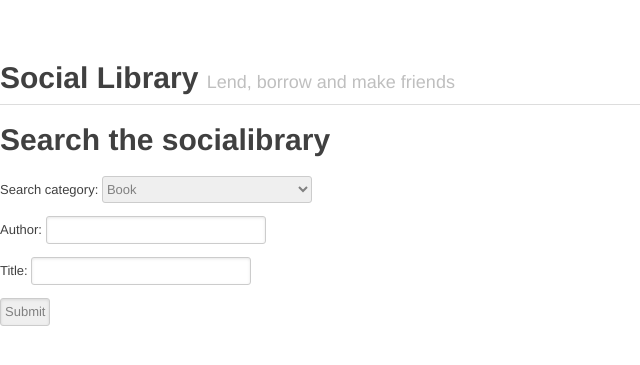
After one commit to socialibrary/socialibrary, a Django app: template templates/search.html in a window 1280 px wide. The commit adds this page. Shown: the top 365 px of the page, without its empty margins (0-640 px from the left). Run offline with Django 3.2, Linux system fonts and the light colour scheme; the template is opened without the code that fills it, so the values that code supplies are empty; some libraries are stand-ins or nearby versions.

Commit message:
added search file

```diff
--- /dev/null
+++ b/templates/search.html
@@ -0,0 +1,72 @@
+{% extends "base.html" %}
+
+{% block title %}Search socialibrary{% endblock %}
+{% block body %}
+<script type="text/javascript">
+  var txt_book =  "Search category: <select name='category' id='category' onchange='formreload(this.form)'> \
+      <option value='1' selected='selected'>Book<\/option> \
+      <option value='2'>Movie<\/option> \
+      <option value='3'>Game<\/option> \
+    <\/select> \
+ \
+    Author: <input type='text' name='author' id='author'\/> \
+    Title: <input type='text' name='title' id='title'\/> \
+ \
+    <input type='submit' name='search' id='search'\/> \
+  ";
+  var txt_Movie = "Search category: <select name='category' id='category' onchange='formreload(this.form)'> \
+      <option value='1'>Book<\/option> \
+      <option value='2' selected='selected'>Movie<\/option> \
+      <option value='3'>Game<\/option> \
+    <\/select> \
+ \
+    Actor: <input type='text' name='actor' id='actor'\/> \
+    Title: <input type='text' name='title' id='title'\/> \
+    Genre: <input type='text' name='genre' id='genre'\/> \
+ \
+    <input type='submit' name='search' id='search'\/> \
+  ";
+
+  var txt_Game = "Search category: <select name='category' id='category' onchange='formreload(this.form)'> \
+      <option value='1'>Book<\/option> \
+      <option value='2'>Movie<\/option> \
+      <option value='3' selected='selected'>Game<\/option> \
+    <\/select> \
+ \
+    Title: <input type='text' name='title' id='title'\/> \
+ \
+    <input type='submit' name='search' id='search'\/> \
+  ";
+
+  function formreload(form)
+  {
+    var dropdownval = form.category.value;
+    if (dropdownval == 1)
+    {
+    form.innerHTML=txt_Book;
+    }
+    else if (dropdownval == 2) {
+    form.innerHTML=txt_Movie;
+    }
+    else {
+    form.innerHTML=txt_Game;
+    }
+  }
+</script>
+<div class="search">
+  <h1>Search the socialibrary</h1>
+
+  <form id="searchform" name="searchform" action="/searchitem">
+    Search category: <select name="category" id="category" onchange="formreload(this.form)">
+      <option value="1" selected="selected">Book</option>
+      <option value="2">Movie</option>
+      <option value="3">Game</option>
+    </select>
+    <br/><br/>
+    Author: <input type="text" name="author" id="author"/><br/><br/>
+    Title: <input type="text" name="title" id="title"/><br/><br/>
+
+    <input type="submit" name="search" id="search"/><br/>
+  </form>
+</div>
+{% endblock %}
--- a/templates/userstart.html
+++ b/templates/userstart.html
@@ -10,7 +10,7 @@ What use is an old book, game or movie? Lend it through our app and get to meet
 
 
 </div>
-<button class="btn info">Info</button>
+<a href="/search"><button class="btn info">Info</button></a>
 <button class="btn info">Info2</button>
 
 
```
Also changed, not shown: main.py (+42 -16 lines), 1 other file.
